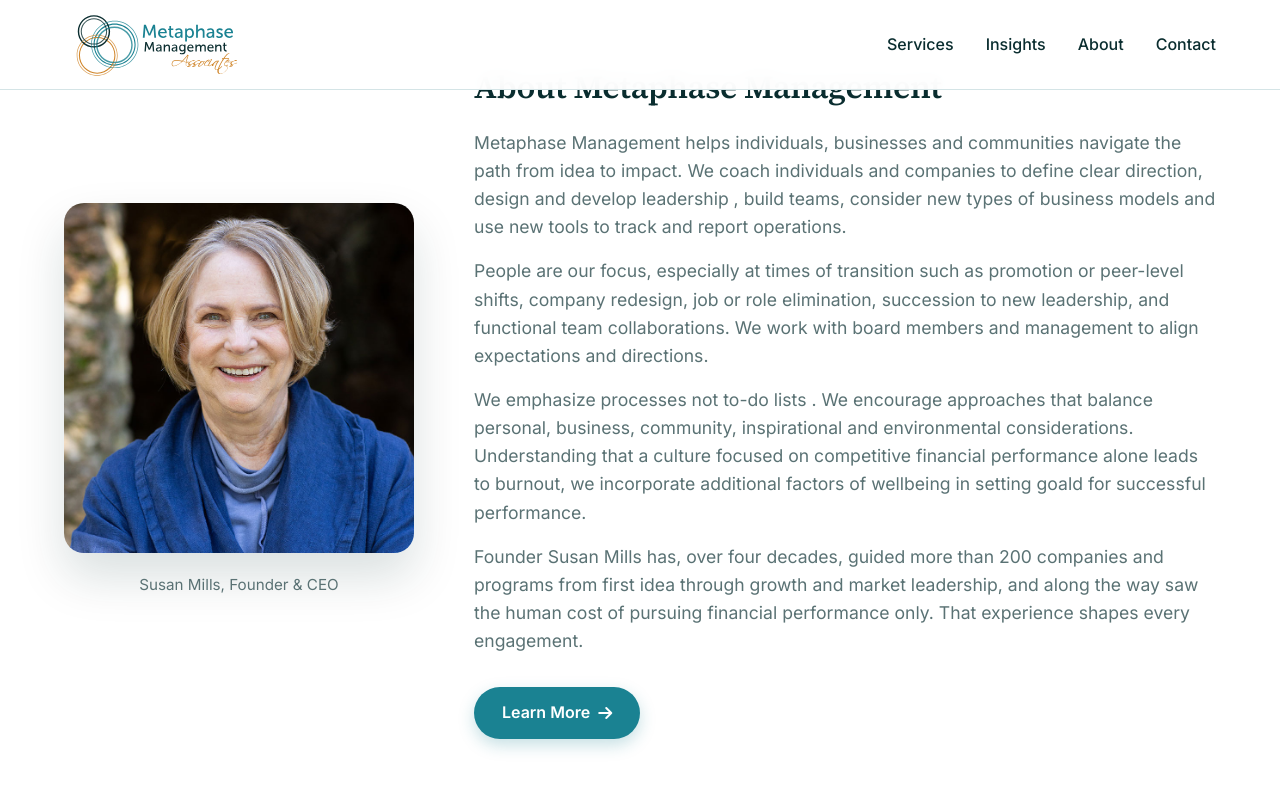
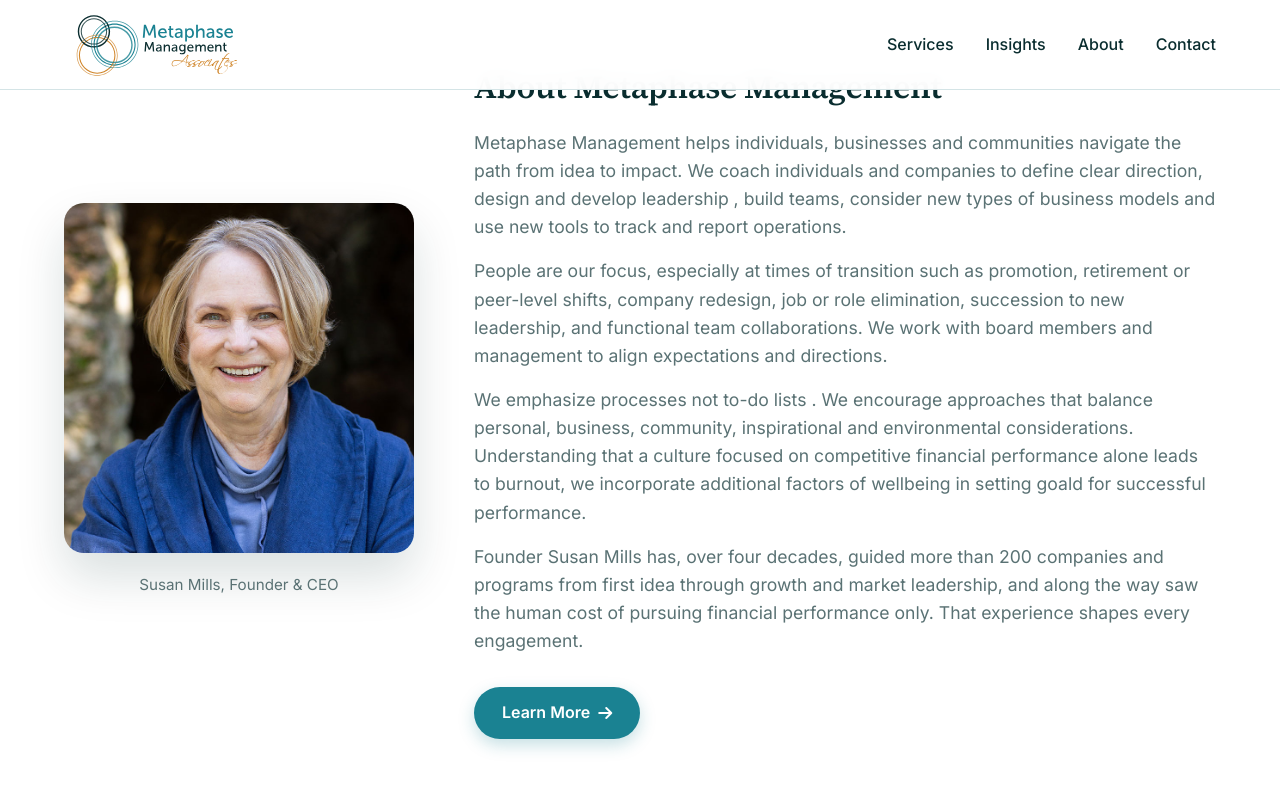
Before and after one commit to RPPLee/susan-website, a Jekyll site: the page built from index.html, in a window 1280 px wide and 900 px high, scrolled down 1630 px. Shown: the top 786 px of the window. Built offline with Jekyll 4.4.1, drawn with Linux system fonts in a browser that asks for light colours.

Commit message:
Update _data/home.yml in the editor

```diff
--- a/_data/home.yml
+++ b/_data/home.yml
@@ -31,10 +31,11 @@
       report operations.
 
 
-      People are our focus, especially at times of transition such as promotion
-      or peer-level shifts, company redesign, job or role elimination,
-      succession to new leadership, and functional team collaborations.  We work
-      with board members and management to align expectations and directions.
+      People are our focus, especially at times of transition such as promotion,
+      retirement or peer-level shifts, company redesign, job or role
+      elimination, succession to new leadership, and functional team
+      collaborations.  We work with board members and management to align
+      expectations and directions.
 
 
       We emphasize processes not to-do lists . We encourage approaches  that
```
